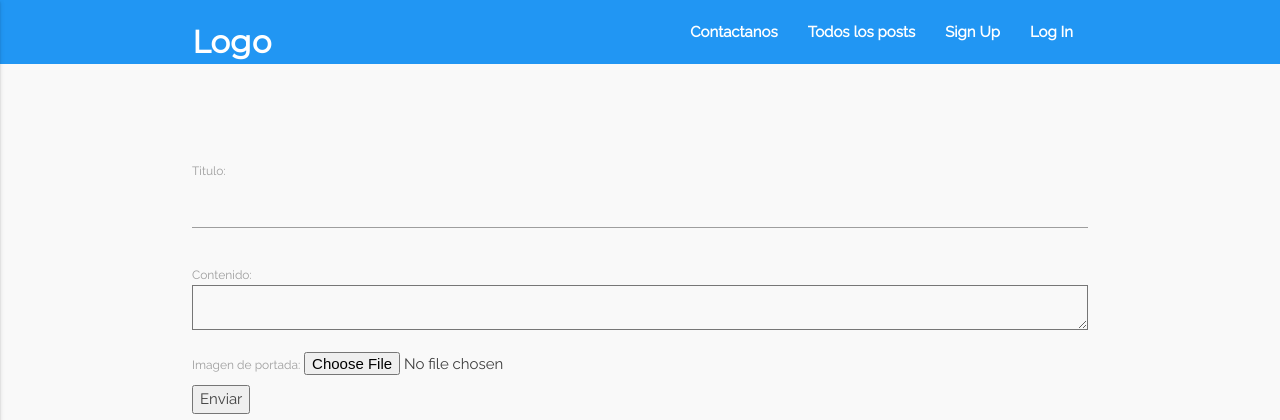
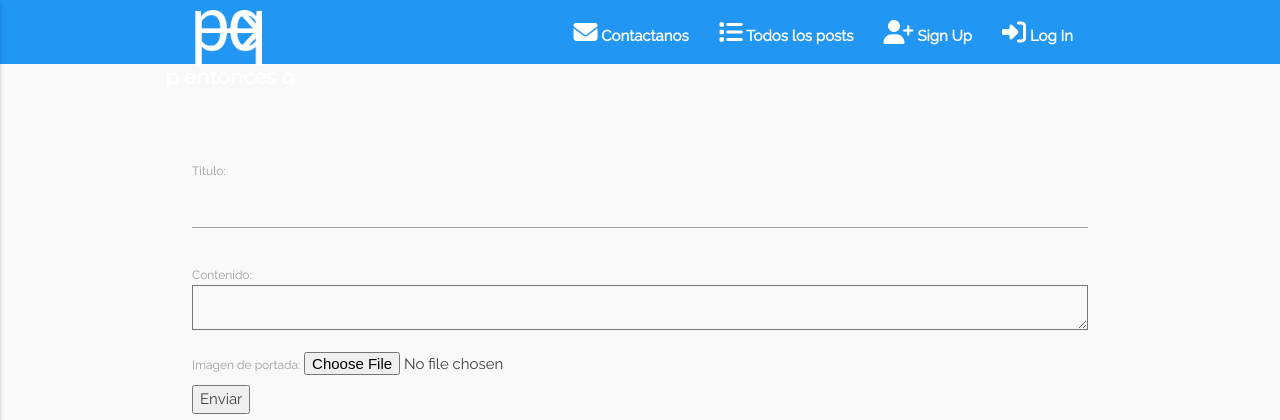
Before and after one commit to vligas/BlogComputacion, a Django app: a page that uses BlogComputacion/blog/templates/blog/main2.html in a window 1280 px wide. Shown: the top 420 px of the page. Run offline with Django 3.2, Linux system fonts and the light colour scheme; some libraries are stand-ins or nearby versions; some web fonts are replaced.

Commit message:
arregle la barra de navegacion de main2

```diff
--- a/BlogComputacion/blog/templates/blog/main2.html
+++ b/BlogComputacion/blog/templates/blog/main2.html
@@ -33,7 +33,8 @@
         <li><a href="#!">Escribir Post</a></li>
       {% endif %}
       <li class="divider"></li>
-      <li><a href="{% url 'logout' %}">Log out</a></li>
+      <li><a href="{% url 'logout' %}"><i class="fa fa-sign-out" aria-hidden="true"></i>
+ Log out</a></li>
     </ul>
 
     <ul id="dropdown2" class="dropdown-content">
@@ -43,17 +44,22 @@
         <li><a href="#!">Escribir Post</a></li>
       {% endif %}
       <li class="divider"></li>
-      <li><a href="{% url 'logout' %}">Log out</a></li>
+      <li><a href="{% url 'logout' %}"><i class="fa fa-sign-out" aria-hidden="true"></i>
+ Log out</a></li>
     </ul>
 
     <nav class="blue main-nav" role="navigation">
-      <div class="nav-wrapper container"><a id="logo-container" href="{% url 'index' %}" class="brand-logo">Logo</a>
+      <div class="nav-wrapper container"><a id="logo-container" href="{% url 'index' %}" class="brand-logo"><img src="{% static 'blog/img/logo2.png' %}" alt="" class="responsive-img"> <span class="logo-text">p entonces q</span></a>
         <ul class="right hide-on-med-and-down">
-          <li><a href="{% url 'contact' %}">Contactanos</a></li>
-          <li><a href="{% url 'showAll' %}">Todos los posts</a></li>
+          <li><a href="{% url 'contact' %}"><i class="fa fa-envelope" aria-hidden="true"></i>
+ Contactanos</a></li>
+          <li><a href="{% url 'showAll' %}"><i class="fa fa-list" aria-hidden="true"></i>
+ Todos los posts</a></li>
           {% if not user.is_authenticated %}
-          <li><a href="{% url 'registrar' %}">Sign Up</a></li>
-          <li><a href="{% url 'login' %}">Log In</a></li>
+          <li><a href="{% url 'registrar' %}"><i class="fa fa-user-plus" aria-hidden="true"></i>
+ Sign Up</a></li>
+          <li><a href="{% url 'login' %}"><i class="fa fa-sign-in" aria-hidden="true"></i>
+ Log In</a></li>
           {% else %}
           <li><a class="dropdown-button" href="#!" data-activates="dropdown1">Mi cuenta<i class="material-icons right">arrow_drop_down</i></a></li>
           {% endif %}
@@ -65,7 +71,7 @@
           <li><a href="{% url 'registrar' %}">Sign Up</a></li>
           <li><a href="{% url 'login' %}">Log In</a></li>
           {% else %}
-          <li><a class="dropdown-button" href="#!" data-activates="dropdown1">Mi cuenta<i class="material-icons right">arrow_drop_down</i></a></li>
+          <li><a class="dropdown-button" href="#!" data-activates="dropdown2">Mi cuenta<i class="material-icons right">arrow_drop_down</i></a></li>
           {% endif %}
         </ul>
         <a href="#" data-activates="nav-mobile" class="button-collapse"><i class="material-icons">menu</i></a>
```
